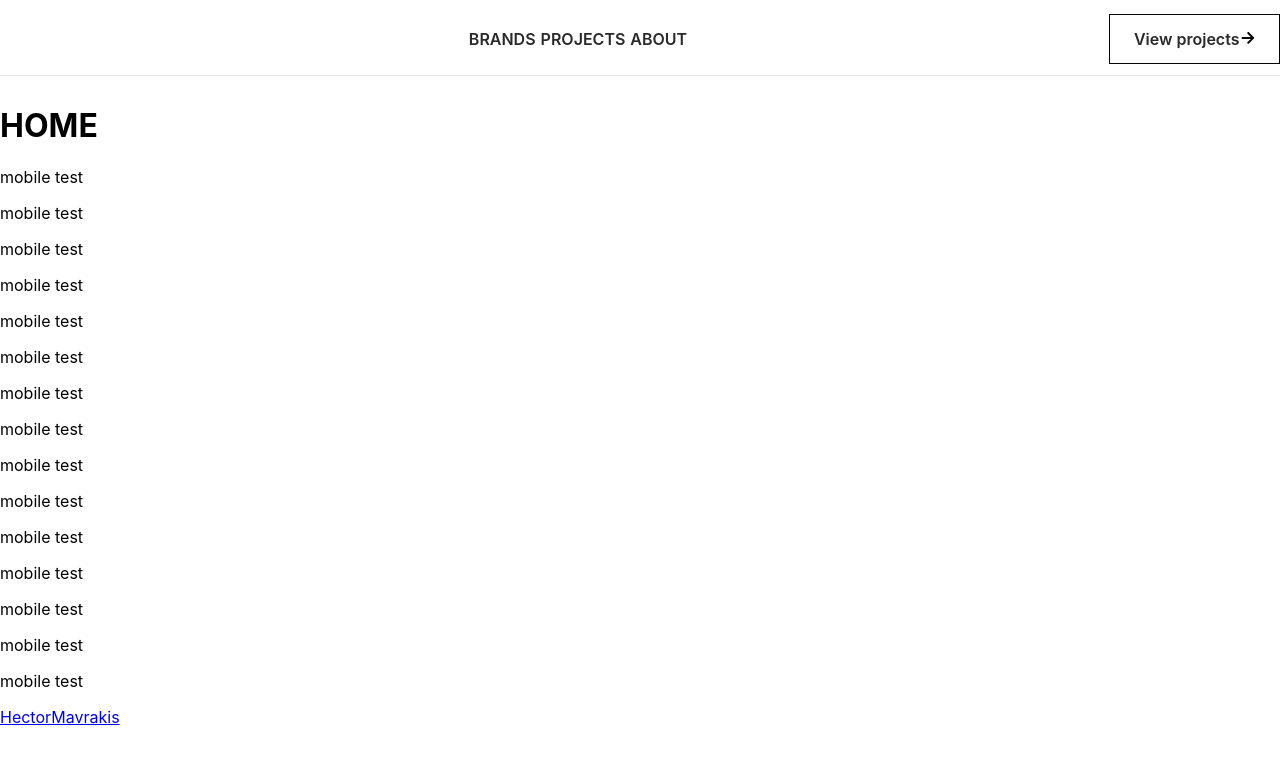
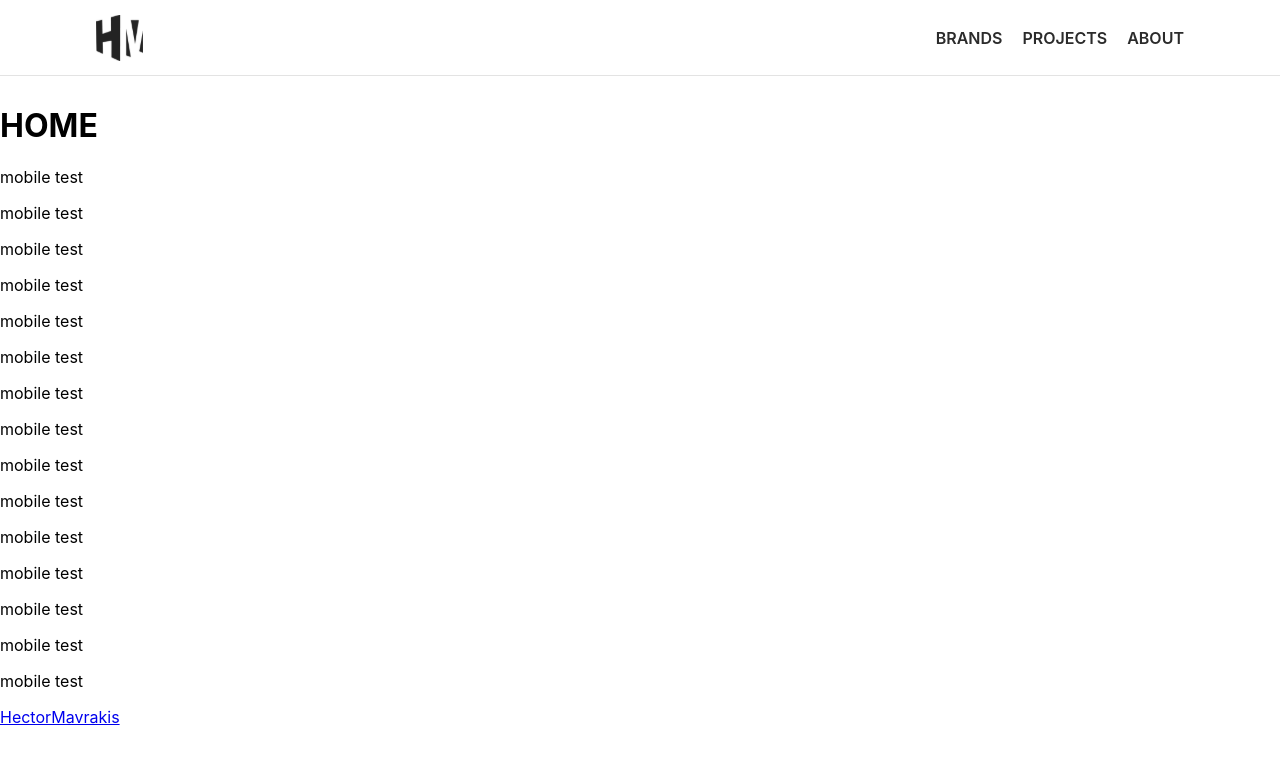
Before and after one commit to Kevin-Vigil/HectorMavrakis, a React (Create React App) app in the folder hector-mav-web/: page / in a window 1280 px wide. Shown: the top 764 px of the page. Built offline with nearby package versions, Linux system fonts and the light colour scheme.

Commit message:
desktop header complete

```diff
--- a/hector-mav-web/src/components/Header.css
+++ b/hector-mav-web/src/components/Header.css
@@ -20,15 +20,17 @@
 
 @media only screen and (min-width: 721px){
     .header{
+        margin: auto;
         display: flex;
         opacity: 98%;
+        backdrop-filter: blur(250px);
         position: fixed;
         background-color: rgb(255, 255, 255);
         align-items: center;
         top: 0;
         width: 100%;
         height: 75px;
-        justify-content: space-around;
+        justify-content: space-between;
         border-bottom: 1px solid rgba(30,29,29,.12);
     }
     .header-mobile{
@@ -37,26 +39,39 @@
 
 
 }
+
 .hec-logo{
     background-color: white;
     color-scheme: light dark;
+    align-self: center;
+    transform: translateY(2px);
+    margin-top: auto;
 
 }
 @media(prefers-color-scheme:dark){
     .hec-logo{
         background-color: black;
+        color: white;
     }
 }
-.header-nav-box{
+.nav-container{
     display: flex;
-    width: 100%;
+    margin: auto;
+    width: 85%;
     align-items: center;
     justify-content: space-between;
-    gap: 5px;
-    margin-top: 3.5px;
+}
+.header-nav-box{
+    align-self: center;
+    display: flex;
+    align-items: flex-end;
+    gap: 1.25rem;
+    margin-top: auto;
+    margin-bottom: auto;
+
 
 }
-.header-link-box{
+/* .header-link-box{
     display: flex;
     align-items: stretch;
     justify-content: space-between;
@@ -71,15 +86,18 @@
     gap: 5px;
     margin: auto;
     padding:5px;
-}
+} */
 .links{
     color: rgb(38 38 38);
     font-weight: 600;
     font-size: 1rem;
     line-height: 1rem;
     text-decoration-line: none;
+    align-self: center;
+    margin-top: auto;
+    margin-bottom: auto;
 }
-.view-projects-box{
+/* .view-projects-box{
     align-items: stretch;
     border-width: 1px;
     align-items: stretch;
@@ -93,5 +111,6 @@
     border-style: solid;
     border-color: black;
     text-decoration-line: none;
+    height: 100%;
 
-}
+} */
--- a/hector-mav-web/src/components/Header.js
+++ b/hector-mav-web/src/components/Header.js
@@ -3,7 +3,7 @@ import {Link} from 'react-router-dom';
 import "./Header.css";
 import {} from '@mui/material'
 
-import {ReactComponent as Logo} from '../assets/hector-mav-vector.svg'
+import logo from '../assets/hector-mav-vector.svg'
 import {ReactComponent as Arrow} from '../assets/Vectorarrow.svg'
 
 
@@ -67,7 +67,7 @@ function Header(){
         <>
         <nav className='header-mobile'>
             <Link to='/' className='hec-mav-logo'>
-              <Logo className='hec-logo'/>
+              <img src={logo} className='hec-logo'/>
             </Link>
 
 
@@ -80,21 +80,15 @@ function Header(){
 
 
         <div className='header'>
-          <div className='header-nav-box'>
-            <div className='header-link-box'>
-              <Link to='/' className='hec-mav-logo'>
-                <Logo className='hec-logo'/>
-              </Link>
-              <div className='page-link-box'>
-                <Link to='/brands' className='links'>BRANDS</Link>
-                <Link to='#projects' className='links'>PROJECTS</Link>
-                <Link to='/about' className='links'>ABOUT</Link>
-              </div>
+          <div className='nav-container'>
+            <Link to='/' className='hec-mav-logo'>
+              <img src={logo} className='hec-logo'/>
+            </Link>
+            <div className='header-nav-box'>
+              <Link to='/brands' className='links'>BRANDS</Link>
+              <Link to='#projects' className='links'>PROJECTS</Link>
+              <Link to='/about' className='links'>ABOUT</Link>
             </div>
-            <Link to='#projects' className='view-projects-box'>
-                <div className='links'>View projects</div>
-                <Arrow/>
-            </Link>
           </div>
         </div>
 
```
